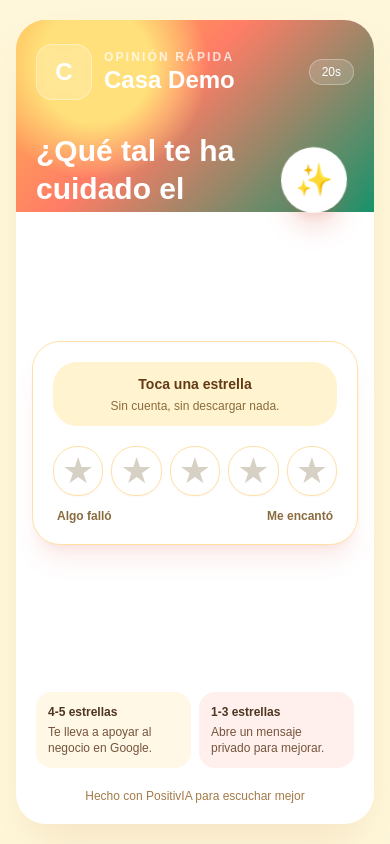
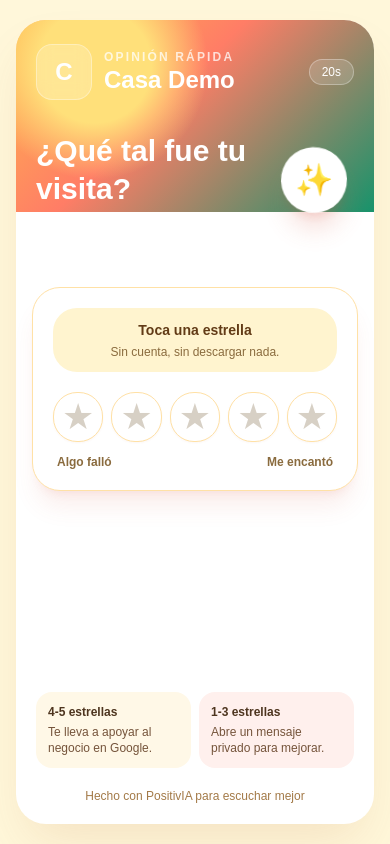
Before and after one commit to JotaEse68/positivia, a Next.js app: page /r/demo-restaurante in a window 390 px wide. Built offline with nearby package versions, Linux system fonts and the light colour scheme.

Commit message:
Polish mobile rating copy

```diff
--- a/app/r/[slug]/page.tsx
+++ b/app/r/[slug]/page.tsx
@@ -99,9 +99,9 @@ export default async function RatingPage({ params }: Props) {
               </span>
             </div>
 
-            <div className="mt-8 pr-14">
+            <div className="mt-8 max-w-[15rem]">
               <p className="text-3xl font-black leading-tight">
-                ¿Qué tal te ha cuidado el equipo?
+                ¿Qué tal fue tu visita?
               </p>
               <p className="mt-2 max-w-xs text-sm leading-6 text-white/85">
                 Una estrella basta. Si algo falló, se lo cuentas en privado al
@@ -110,7 +110,7 @@ export default async function RatingPage({ params }: Props) {
             </div>
           </div>
 
-          <div className="relative mx-4 mt-10 rounded-[28px] border border-[#FFE1A6] bg-white p-5 shadow-xl shadow-[#D95B48]/10">
+          <div className="relative mx-4 mt-6 rounded-[28px] border border-[#FFE1A6] bg-white p-5 shadow-xl shadow-[#D95B48]/10">
             <div className="rounded-3xl bg-[#FFF4CF] px-4 py-3 text-center">
               <p className="text-sm font-bold text-[#623B16]">
                 Toca una estrella
```
